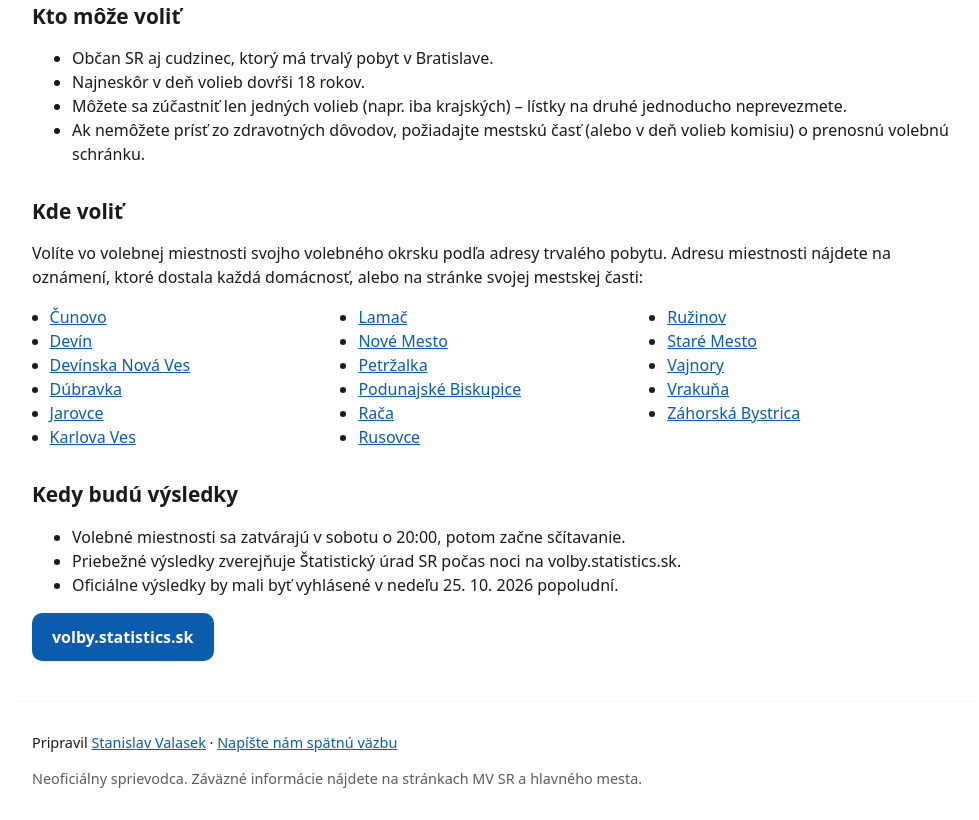
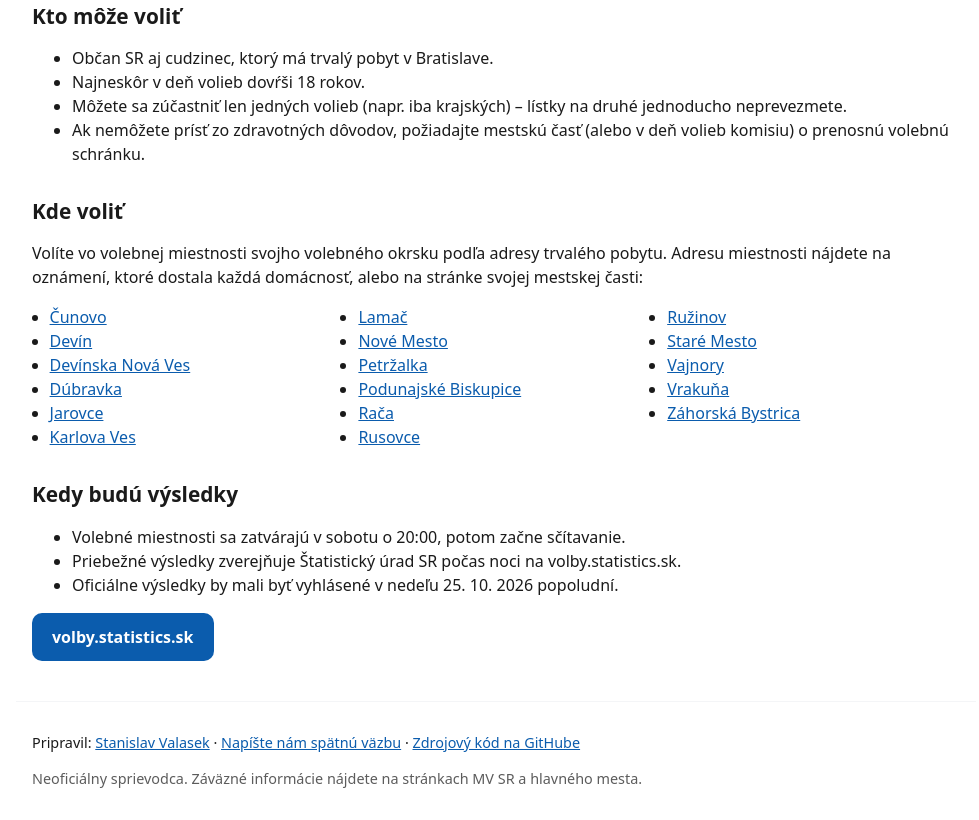
Before and after one commit to valasek/samosprava, an Astro site: page /sk in a window 1280 px wide. Shown: the part 1947-2767 px from the top of the page, without its empty margins (144-1123 px from the left). Built offline with nearby package versions, Linux system fonts and the light colour scheme; Astro itself is replaced by a stand-in of ours.

Commit message:
Footer: credit separator and GitHub link

```diff
--- a/src/i18n/ui.ts
+++ b/src/i18n/ui.ts
@@ -71,6 +71,7 @@ export const ui = {
     'home.headline': 'Voľby do samosprávy 2026',
     'footer.credit': 'Pripravil',
     'footer.feedback': 'Napíšte nám spätnú väzbu',
+    'footer.source': 'Zdrojový kód na GitHube',
     'footer.disclaimer':
       'Neoficiálny sprievodca. Záväzné informácie nájdete na stránkach MV SR a hlavného mesta.',
     'feedback.title': 'Spätná väzba',
@@ -149,6 +150,7 @@ export const ui = {
     'home.headline': 'Self-Government Elections 2026',
     'footer.credit': 'Made by',
     'footer.feedback': 'Send feedback',
+    'footer.source': 'Source code on GitHub',
     'footer.disclaimer':
       'Unofficial guide. For binding information see the Ministry of Interior and City of Bratislava websites.',
     'feedback.title': 'Feedback',
--- a/src/layouts/Base.astro
+++ b/src/layouts/Base.astro
@@ -85,9 +85,10 @@ const path = Astro.url.pathname;
 
     <footer class="site-footer">
       <p>
-        {t(lang, 'footer.credit')}
+        {t(lang, 'footer.credit')}:{' '}
         <a href="https://stanislavvalasek.com" rel="author">Stanislav Valasek</a>
         · <a href={`/${lang}/${slugs.feedback[lang]}/`}>{t(lang, 'footer.feedback')}</a>
+        · <a href="https://github.com/valasek/samosprava" rel="noopener" target="_blank">{t(lang, 'footer.source')}</a>
       </p>
       <p class="muted">{t(lang, 'footer.disclaimer')}</p>
     </footer>
```
